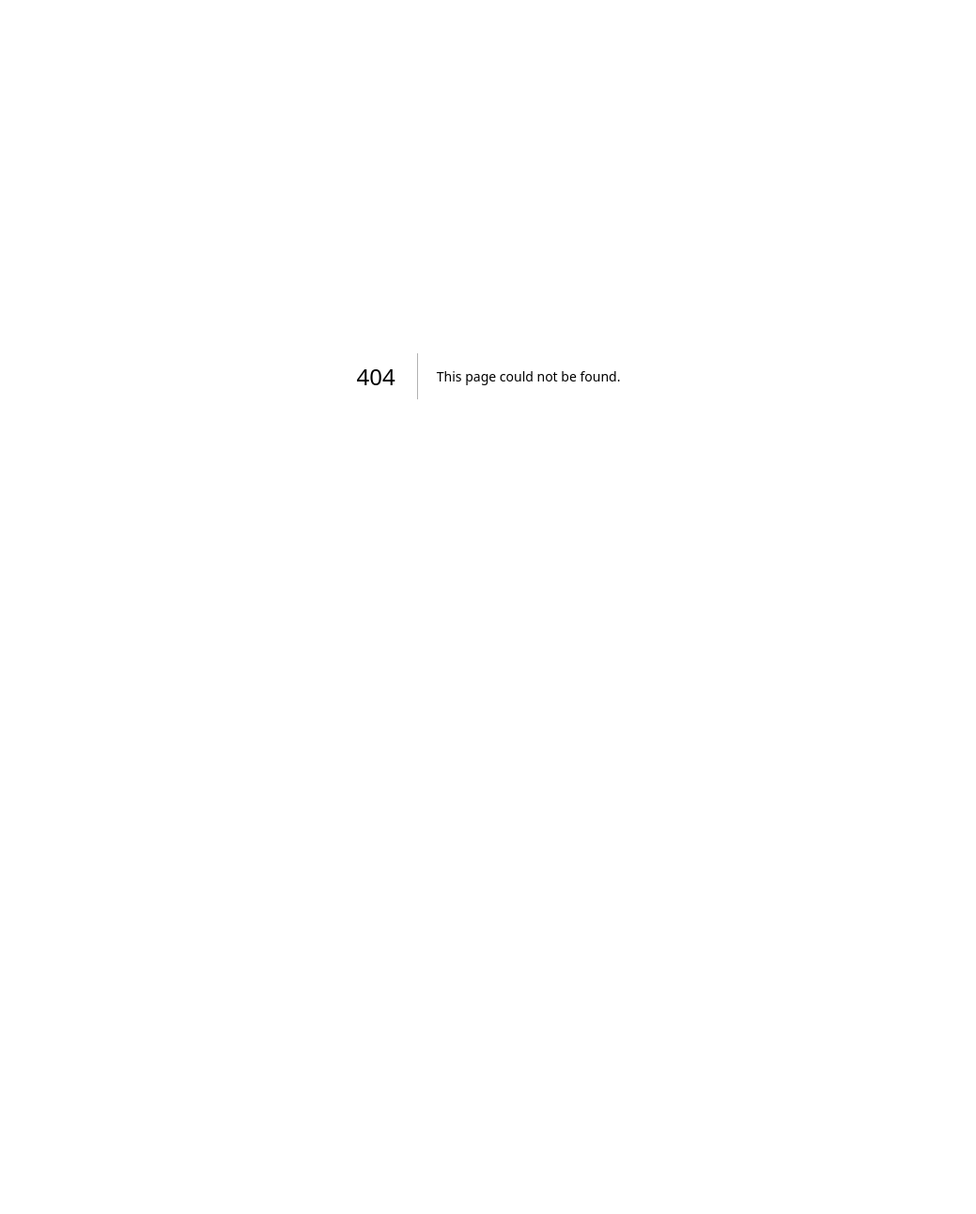
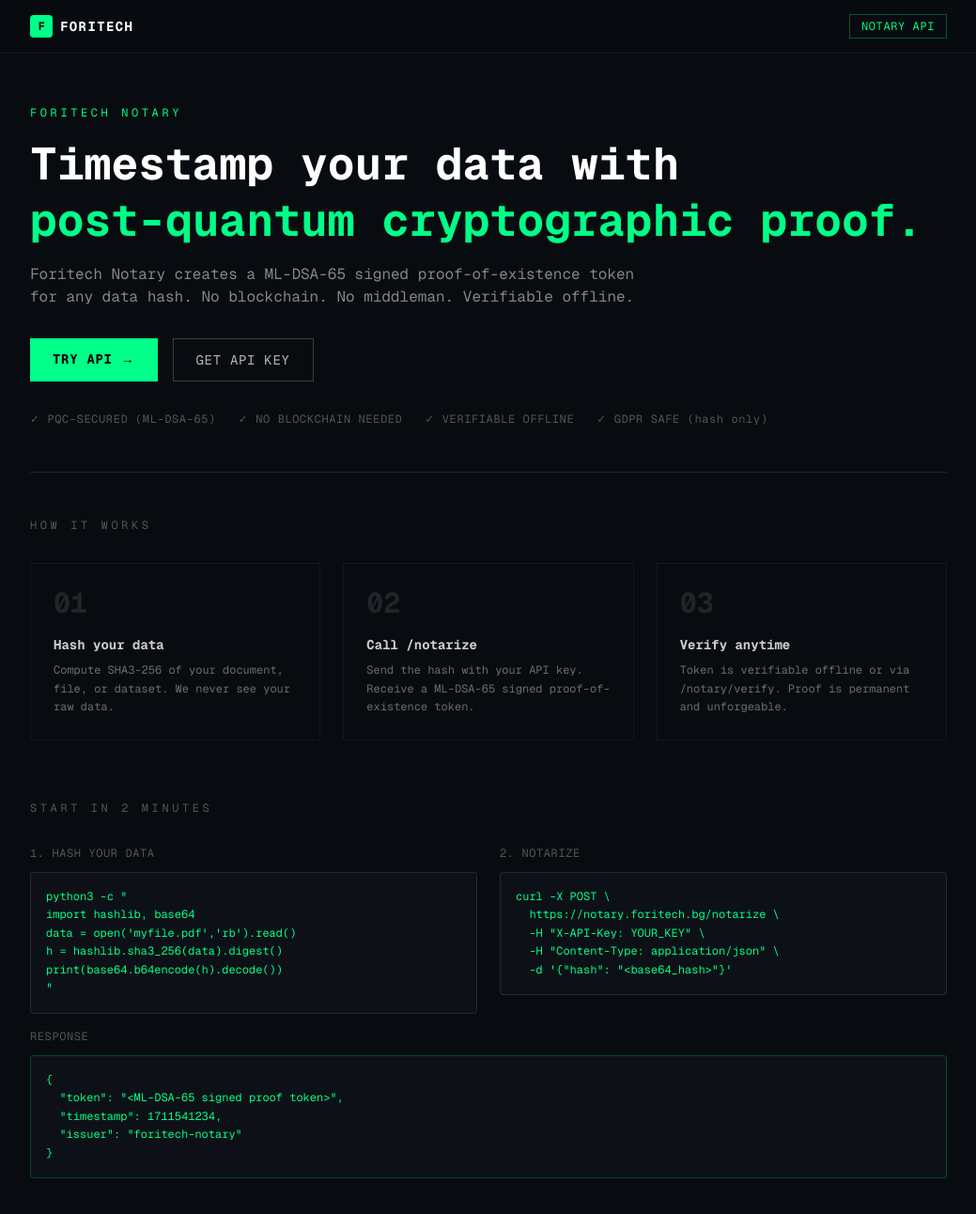
Before and after one commit to foritech-secure-system/foritech-site, a Next.js app: page /notary in a window 1280 px wide. Before the commit this address had no page. Shown: the top 1292 px of the page at 94% size, without its empty margins (120-1159 px from the left). Before the commit the page ends 800 px from the top, so only its background shows below. Built offline with nearby package versions, Linux system fonts and the light colour scheme.

Commit message:
feat: Notary API landing page /notary

```diff
--- /dev/null
+++ b/app/notary/page.tsx
@@ -0,0 +1,184 @@
+export const metadata = {
+  title: "Foritech Notary API — Post-Quantum Proof of Existence",
+  description: "Timestamp your data with post-quantum cryptographic proof. ML-DSA-65 signed tokens via a single API call.",
+};
+
+export default function NotaryPage() {
+  return (
+    <main className="bg-[#080C10] text-white min-h-screen font-mono">
+      <nav className="fixed top-0 w-full z-50 border-b border-white/5 bg-[#080C10]/90 backdrop-blur-md">
+        <div className="max-w-5xl mx-auto px-6 h-14 flex items-center justify-between">
+          <a href="/" className="flex items-center gap-2">
+            <div className="w-6 h-6 bg-[#00FF88] rounded-sm flex items-center justify-center">
+              <span className="text-black text-xs font-bold">F</span>
+            </div>
+            <span className="text-sm font-bold tracking-widest">FORITECH</span>
+          </a>
+          <span className="text-xs text-[#00FF88] tracking-wider border border-[#00FF88]/30 px-3 py-1">NOTARY API</span>
+        </div>
+      </nav>
+
+      <div className="max-w-5xl mx-auto px-6 pt-28 pb-24">
+
+        {/* HERO */}
+        <div className="border-b border-white/10 pb-12 mb-12">
+          <div className="text-xs text-[#00FF88] tracking-[0.3em] mb-4">FORITECH NOTARY</div>
+          <h1 className="text-4xl md:text-5xl font-bold mb-4 leading-tight">
+            Timestamp your data with<br />
+            <span className="text-[#00FF88]">post-quantum cryptographic proof.</span>
+          </h1>
+          <p className="text-white/50 text-base max-w-2xl mb-8">
+            Foritech Notary creates a ML-DSA-65 signed proof-of-existence token for any data hash.
+            No blockchain. No middleman. Verifiable offline.
+          </p>
+          <div className="flex flex-wrap gap-4 mb-8">
+            <a href="https://notary.foritech.bg/notary/info" target="_blank"
+              className="bg-[#00FF88] text-black px-6 py-3 text-sm font-bold tracking-wider hover:bg-[#00FF88]/90 transition-colors">
+              TRY API →
+            </a>
+            <a href="mailto:security@foritech.bg"
+              className="border border-white/20 text-white/70 px-6 py-3 text-sm tracking-wider hover:border-white/40 transition-colors">
+              GET API KEY
+            </a>
+          </div>
+          <div className="flex flex-wrap gap-6 text-xs text-white/30 tracking-wider">
+            <span>✓ PQC-SECURED (ML-DSA-65)</span>
+            <span>✓ NO BLOCKCHAIN NEEDED</span>
+            <span>✓ VERIFIABLE OFFLINE</span>
+            <span>✓ GDPR SAFE (hash only)</span>
+          </div>
+        </div>
+
+        {/* HOW IT WORKS */}
+        <div className="mb-16">
+          <div className="text-xs text-white/30 tracking-[0.3em] mb-8">HOW IT WORKS</div>
+          <div className="grid md:grid-cols-3 gap-6">
+            {[
+              { num: "01", title: "Hash your data", desc: "Compute SHA3-256 of your document, file, or dataset. We never see your raw data." },
+              { num: "02", title: "Call /notarize", desc: "Send the hash with your API key. Receive a ML-DSA-65 signed proof-of-existence token." },
+              { num: "03", title: "Verify anytime", desc: "Token is verifiable offline or via /notary/verify. Proof is permanent and unforgeable." },
+            ].map((s) => (
+              <div key={s.num} className="border border-white/5 p-6">
+                <div className="text-3xl font-bold text-white/10 mb-4">{s.num}</div>
+                <h3 className="text-sm font-bold text-white/80 mb-2">{s.title}</h3>
+                <p className="text-xs text-white/40 leading-relaxed">{s.desc}</p>
+              </div>
+            ))}
+          </div>
+        </div>
+
+        {/* CODE EXAMPLE */}
+        <div className="mb-16">
+          <div className="text-xs text-white/30 tracking-[0.3em] mb-8">START IN 2 MINUTES</div>
+          <div className="grid md:grid-cols-2 gap-6">
+            <div>
+              <div className="text-xs text-white/30 tracking-wider mb-3">1. HASH YOUR DATA</div>
+              <div className="bg-[#0D1117] border border-white/10 p-4 rounded-sm">
+                <pre className="text-xs text-[#00FF88] leading-relaxed">{`python3 -c "
+import hashlib, base64
+data = open('myfile.pdf','rb').read()
+h = hashlib.sha3_256(data).digest()
+print(base64.b64encode(h).decode())
+"`}</pre>
+              </div>
+            </div>
+            <div>
+              <div className="text-xs text-white/30 tracking-wider mb-3">2. NOTARIZE</div>
+              <div className="bg-[#0D1117] border border-white/10 p-4 rounded-sm">
+                <pre className="text-xs text-[#00FF88] leading-relaxed">{`curl -X POST \\
+  https://notary.foritech.bg/notarize \\
+  -H "X-API-Key: YOUR_KEY" \\
+  -H "Content-Type: application/json" \\
+  -d '{"hash": "<base64_hash>"}'`}</pre>
+              </div>
+            </div>
+          </div>
+          <div className="mt-4">
+            <div className="text-xs text-white/30 tracking-wider mb-3">RESPONSE</div>
+            <div className="bg-[#0D1117] border border-[#00FF88]/20 p-4 rounded-sm">
+              <pre className="text-xs text-[#00FF88] leading-relaxed">{`{
+  "token": "<ML-DSA-65 signed proof token>",
+  "timestamp": 1711541234,
+  "issuer": "foritech-notary"
+}`}</pre>
+            </div>
+          </div>
+        </div>
+
+        {/* USE CASES */}
+        <div className="mb-16">
+          <div className="text-xs text-white/30 tracking-[0.3em] mb-8">USE CASES</div>
+          <div className="grid md:grid-cols-2 lg:grid-cols-4 gap-4">
+            {[
+              { icon: "🤖", title: "AI / Content", desc: "Prove when AI-generated content was created. Anti-deepfake layer." },
+              { icon: "⚖️", title: "Legal / IP", desc: "Proof of authorship for code, documents, ideas." },
+              { icon: "🏭", title: "Supply Chain", desc: "Timestamp production events and batch records." },
+              { icon: "👨‍💻", title: "Developers", desc: "Add proof-of-existence to any application in one API call." },
+            ].map((u) => (
+              <div key={u.title} className="border border-white/5 p-6 hover:border-white/10 transition-colors">
+                <div className="text-2xl mb-3">{u.icon}</div>
+                <h3 className="text-sm font-bold text-white/80 mb-2">{u.title}</h3>
+                <p className="text-xs text-white/40 leading-relaxed">{u.desc}</p>
+              </div>
+            ))}
+          </div>
+        </div>
+
+        {/* PRICING */}
+        <div className="mb-16">
+          <div className="text-xs text-white/30 tracking-[0.3em] mb-8">PRICING</div>
+          <div className="grid md:grid-cols-3 gap-6">
+            {[
+              { name: "FREE", price: "€0", period: "forever", features: ["1,000 notarizations/month", "Standard API access", "Community support"], highlight: false },
+              { name: "DEVELOPER", price: "€9", period: "per month", features: ["10,000 notarizations/month", "Priority API access", "Email support", "Audit logs"], highlight: true },
+              { name: "ENTERPRISE", price: "Custom", period: "", features: ["Unlimited notarizations", "SLA guarantee", "Dedicated cluster", "Legal-grade logs"], highlight: false },
+            ].map((p) => (
+              <div key={p.name} className={`border p-6 ${p.highlight ? "border-[#00FF88]/40 bg-[#00FF88]/5" : "border-white/5"}`}>
+                <div className="text-xs tracking-[0.3em] text-white/40 mb-3">{p.name}</div>
+                <div className="text-3xl font-bold mb-1">{p.price}</div>
+                <div className="text-xs text-white/30 mb-6">{p.period}</div>
+                <ul className="space-y-2 mb-6">
+                  {p.features.map((f) => (
+                    <li key={f} className="text-xs text-white/50 flex gap-2">
+                      <span className="text-[#00FF88]">✓</span>{f}
+                    </li>
+                  ))}
+                </ul>
+                <a href="mailto:security@foritech.bg"
+                  className={`block text-center text-xs py-2.5 tracking-wider transition-colors ${p.highlight ? "bg-[#00FF88] text-black font-bold" : "border border-white/20 text-white/60 hover:border-white/40"}`}>
+                  {p.name === "ENTERPRISE" ? "CONTACT US" : "GET API KEY"}
+                </a>
+              </div>
+            ))}
+          </div>
+        </div>
+
+        {/* LEGAL */}
+        <div className="border border-white/5 p-6 mb-16 bg-white/[0.01]">
+          <div className="text-xs text-white/30 tracking-wider mb-2">LEGAL NOTICE</div>
+          <p className="text-xs text-white/40 leading-relaxed">
+            This service provides cryptographic proof-of-existence using post-quantum signatures (ML-DSA-65).
+            It is <strong className="text-white/60">NOT</strong> a qualified electronic signature under eIDAS and does not constitute a legal timestamp
+            under applicable regulations. Foritech Notary tokens provide technical proof that a hash existed at a
+            specific time and was signed by the Foritech Notary service.
+          </p>
+        </div>
+
+        {/* CTA */}
+        <div className="text-center">
+          <h2 className="text-3xl font-bold mb-4">Start notarizing in 60 seconds.</h2>
+          <p className="text-white/40 text-sm mb-8">Free tier. No credit card required.</p>
+          <a href="mailto:security@foritech.bg"
+            className="bg-[#00FF88] text-black px-8 py-4 text-sm font-bold tracking-wider hover:bg-[#00FF88]/90 transition-colors">
+            GET YOUR FREE API KEY →
+          </a>
+        </div>
+
+        <div className="mt-16 pt-8 border-t border-white/5 flex justify-between">
+          <div className="text-xs text-white/20">© 2026 Foritech — Notary API v0.1.0</div>
+          <a href="/" className="text-xs text-white/30 hover:text-white/60 transition-colors">← Back to foritech.bg</a>
+        </div>
+      </div>
+    </main>
+  );
+}
```
